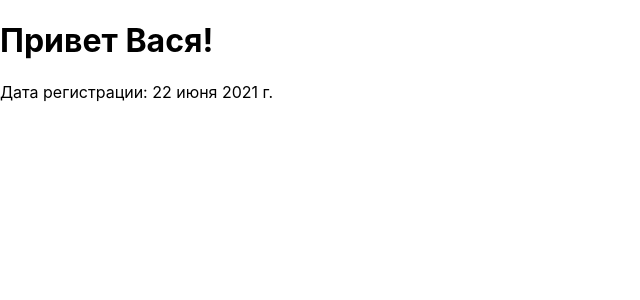
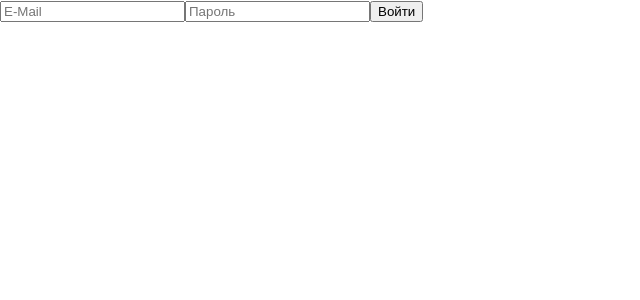
Before and after one commit to SuleymYovloy/react-mentoring, a React (Create React App) app: page / in a window 1280 px wide. Shown: the top 300 px of the page, without its empty margins (0-640 px from the left). Built offline with nearby package versions, Linux system fonts and the light colour scheme.

Commit message:
работа с формами. вывел value из input

```diff
--- a/src/index.js
+++ b/src/index.js
@@ -1,7 +1,7 @@
 import React from 'react';
 import ReactDOM from 'react-dom/client';
 import './index.css';
-import App from './tutorial-1/App';
+import App from './tutorial-11/App';
 
 const root = ReactDOM.createRoot(document.getElementById('root'));
 root.render(
--- /dev/null
+++ b/src/tutorial-11/App.js
@@ -0,0 +1,24 @@
+import React from "react";
+
+function App() {
+
+  const email = React.createRef()
+  const password = React.createRef()
+
+  function onChangeInput() {
+    console.log(email.current.value);
+    console.log(password.current.value);
+  }
+
+  return (
+    <div>
+      <form>
+        <input type="text" onChange={onChangeInput} placeholder="E-Mail" ref={email}/>
+        <input type='password' onChange={onChangeInput} placeholder="Пароль" ref={password}/>
+        <button type="submit" onClick={onChangeInput}>Войти</button>
+      </form>
+    </div>
+  );
+}
+
+export default App;
```
